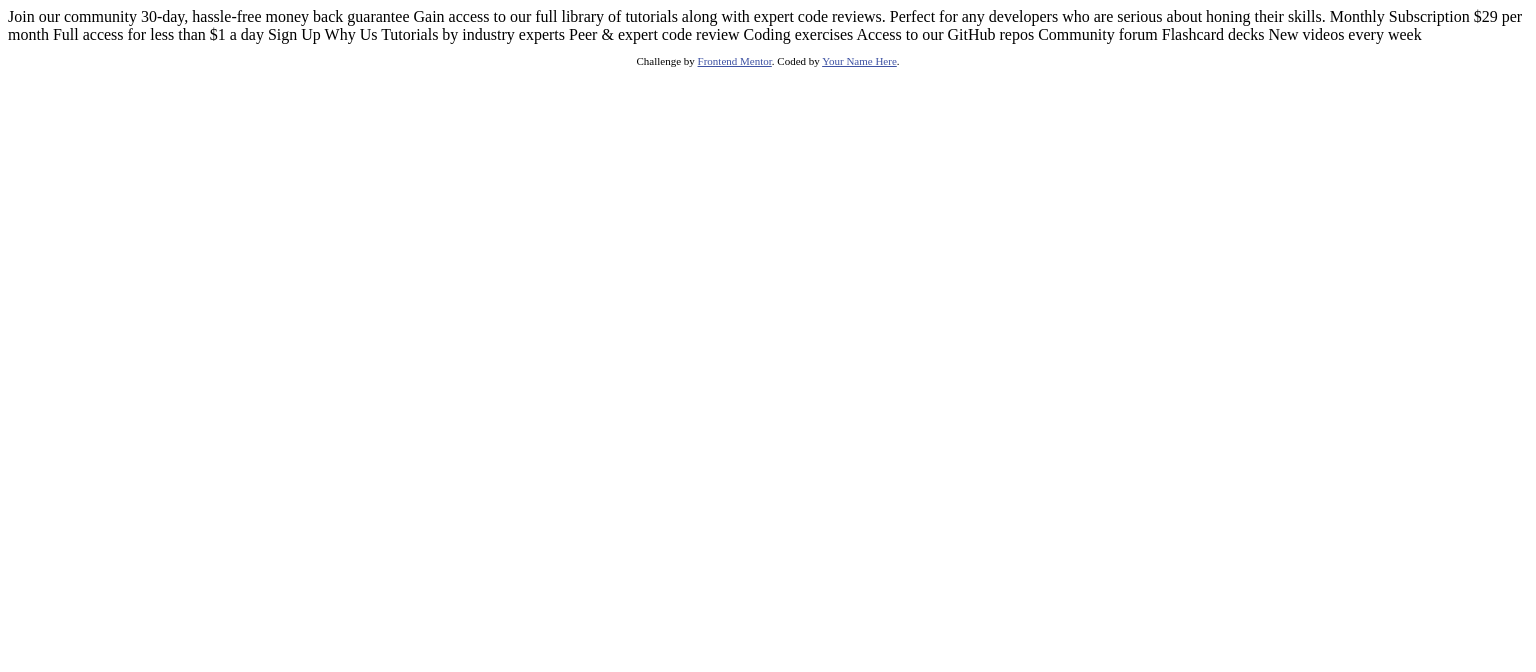
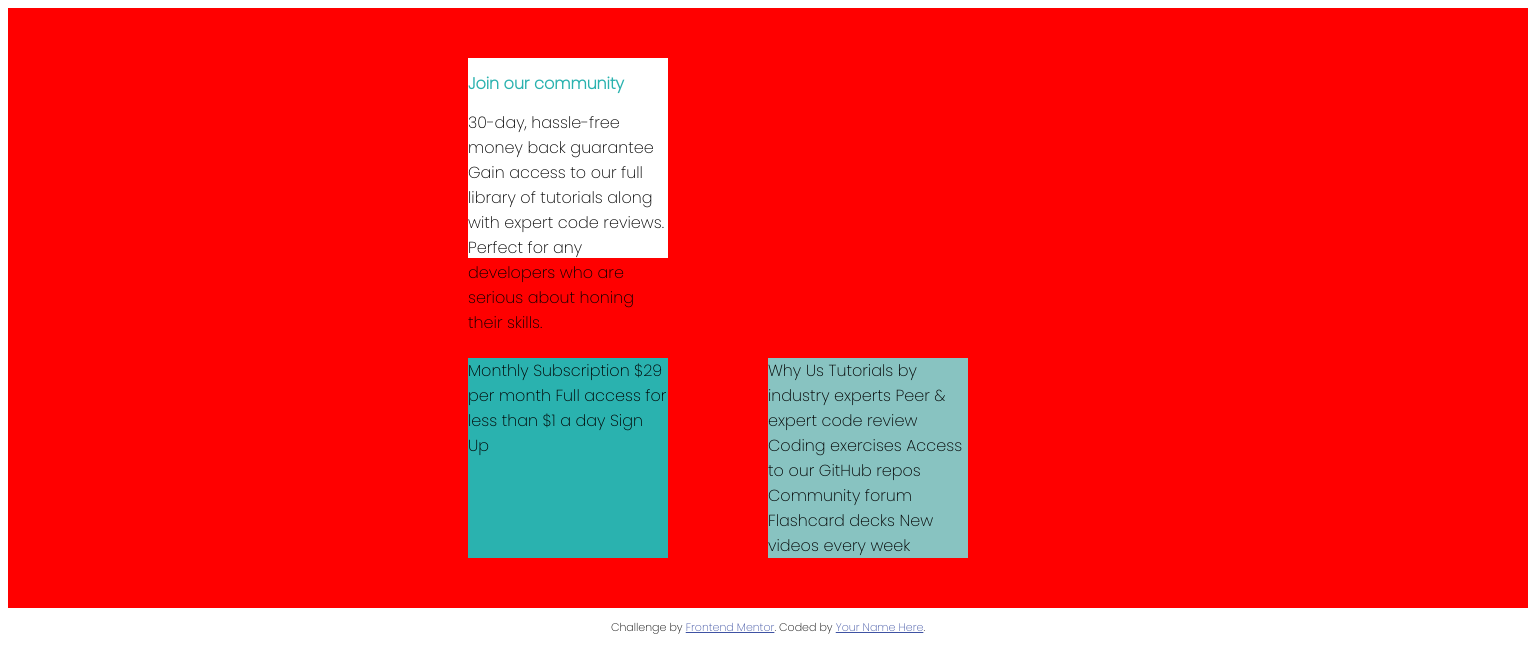
Before and after one commit to 29Marina/grid-master, a plain HTML site: page index.html in a window 1536 px wide. Drawn offline with Linux system fonts and the light colour scheme.

Commit message:
commit style.css

```diff
--- a/index.html
+++ b/index.html
@@ -3,9 +3,11 @@
 <head>
   <meta charset="UTF-8">
   <meta name="viewport" content="width=device-width, initial-scale=1.0"> <!-- displays site properly based on user's device -->
-
+  <link rel="stylesheet" href="style.css">
   <link rel="icon" type="image/png" sizes="32x32" href="./images/favicon-32x32.png">
-
+  <style>
+    @import url('https://fonts.googleapis.com/css2?family=Poppins:wght@200&display=swap');
+    </style>
   <title>Frontend Mentor | Single Price Grid Component</title>
 
   <!-- Feel free to remove these styles or customise in your own stylesheet 👍 -->
@@ -15,21 +17,25 @@
   </style>
 </head>
 <body>
-  Join our community
+
+<div class="bloc-container">
+  <div class="blocs a">
+    <h2>Join our community</h2>
 
     30-day, hassle-free money back guarantee
 
     Gain access to our full library of tutorials along with expert code reviews.
     Perfect for any developers who are serious about honing their skills.
-
+  </div>
+  <div class="blocs b">
     Monthly Subscription
-
     &dollar;29 per month
 
     Full access for less than &dollar;1 a day
 
     Sign Up
-
+  </div>
+  <div class="blocs c">
     Why Us
 
     Tutorials by industry experts
@@ -39,6 +45,16 @@
     Community forum
     Flashcard decks
     New videos every week
+  </div>
+</div>
+
+
+
+
+
+
+
+
 
   <footer>
     <p class="attribution">
--- /dev/null
+++ b/style.css
@@ -0,0 +1,54 @@
+body{
+    font-family: 'Poppins', sans-serif;
+}
+
+.bloc-container{
+    display: flex;
+    justify-content: center;
+    flex-direction: column;
+    align-items: center;
+    height: 700px;
+    width: 300px;
+    background: hsl(204, 43%, 93%);
+}
+
+.blocs {
+height: 200px;
+width: 200px;
+}
+
+.a{
+    background: white;
+}
+
+.b{
+    background: hsla(179, 62%, 43%);
+
+}
+
+.c{
+    background: hsla(179, 62%, 67%, 0.874);
+}
+
+h2{
+    color: hsl(179, 62%, 43%);
+    font-size: 16px;
+
+}
+
+@media screen and (min-width: 1440px){
+    .bloc-container{
+        display: grid;
+        grid-template-columns: repeat(2, 300px);
+        grid-template-rows: repeat(2, 300px);
+        width: auto;
+        height: auto;
+        background: red;
+    }
+
+    .a{
+        grid-column-start: 1;
+        grid-column-end: 3;
+    }
+
+}
```
Lines whose indentation alone changed are shown as unchanged.
